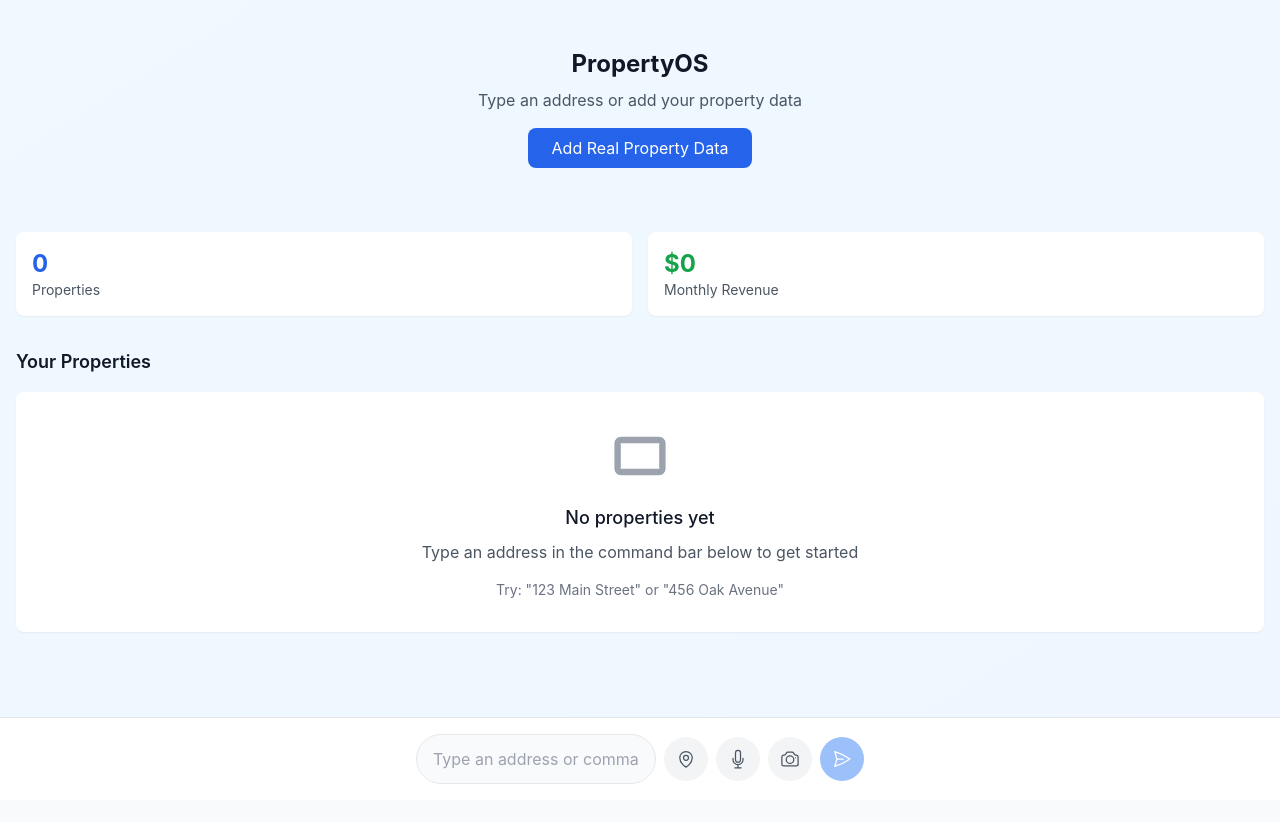
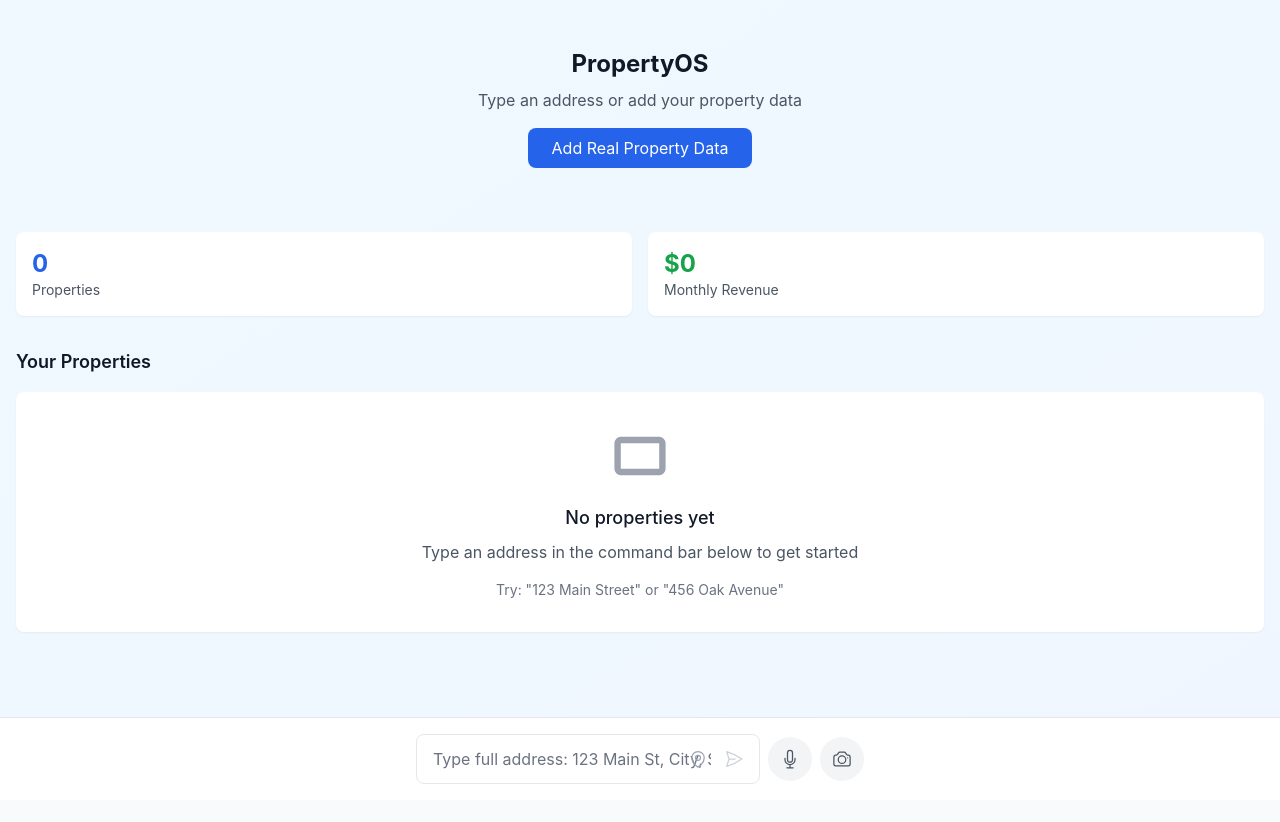
Before and after one commit to hambomyers/PROPERTY-OS, a React (Vite) app: page / in a window 1280 px wide. Shown: the top 822 px of the page. Built offline with nearby package versions, Linux system fonts and the light colour scheme.

Commit message:
Fix address validation to require city/state and prevent ambiguous addresses

```diff
--- a/src/components/UniversalCommandBar.tsx
+++ b/src/components/UniversalCommandBar.tsx
@@ -10,7 +10,7 @@ import PropertyDataPreview from './PropertyDataPreview';
 
 const CONTEXTUAL_SUGGESTIONS = {
   overview: [
-    '123 Main Street',
+    '123 Main Street, Boston, MA 02101',
     'Add new property',
     'Search properties'
   ],
@@ -44,7 +44,7 @@ export default function UniversalCommandBar() {
 
   const currentSuggestions = CONTEXTUAL_SUGGESTIONS[activeTab as keyof typeof CONTEXTUAL_SUGGESTIONS] || CONTEXTUAL_SUGGESTIONS.overview;
   const placeholder = activeTab === 'overview'
-    ? 'Type an address or command...'
+    ? 'Type full address: 123 Main St, City, State ZIP'
     : `Ask about ${activeTab}...`;
 
   useEffect(() => {
@@ -170,32 +170,46 @@ export default function UniversalCommandBar() {
               type="text"
               value={input}
               onChange={(e) => setInput(e.target.value)}
-              onFocus={() => setShowSuggestions(true)}
-              onBlur={() => setTimeout(() => setShowSuggestions(false), 200)}
-              placeholder={isProcessing ? 'Processing...' : placeholder}
-              disabled={isProcessing}
-              className="w-full px-4 py-3 bg-gray-50 border border-gray-200 rounded-full focus:outline-none focus:ring-2 focus:ring-blue-500 focus:border-transparent disabled:opacity-50"
+              onKeyDown={(e) => {
+              if (e.key === 'Enter') {
+                handleSubmit(e);
+              }
+            }}
+              placeholder={placeholder}
+              className="w-full px-4 py-3 pr-12 bg-white border border-gray-200 rounded-lg focus:outline-none focus:ring-2 focus:ring-blue-500 focus:border-transparent text-gray-900 placeholder-gray-500"
             />
-            {isProcessing && (
-              <div className="absolute right-4 top-1/2 transform -translate-y-1/2">
-                <div className="animate-spin rounded-full h-4 w-4 border-b-2 border-blue-500"></div>
+            {/* Show validation message for incomplete addresses */}
+            {input.trim() && !input.includes(',') && /^\d+\s+[A-Za-z\s]+/.test(input.trim()) && (
+              <div className="absolute top-full left-0 right-0 mt-1 p-2 bg-yellow-50 border border-yellow-200 rounded text-sm text-yellow-800">
+                ⚠️ Please include city and state: "{input.trim()}, City, State"
               </div>
             )}
+            <div className="absolute right-3 top-1/2 transform -translate-y-1/2 flex items-center space-x-2">
+              <button
+                onClick={getCurrentLocationAddress}
+                disabled={isGettingLocation}
+                className="p-1 text-gray-400 hover:text-blue-500 transition-colors disabled:opacity-50"
+                title="Use current location"
+              >
+                {isGettingLocation ? (
+                  <div className="w-5 h-5 border-2 border-blue-500 border-t-transparent rounded-full animate-spin" />
+                ) : (
+                  <MapPinIcon className="w-5 h-5" />
+                )}
+              </button>
+              <button
+                onClick={handleSubmit}
+                disabled={!input.trim() || isProcessing}
+                className="p-1 text-gray-400 hover:text-blue-500 transition-colors disabled:opacity-50"
+              >
+                {isProcessing ? (
+                  <div className="w-5 h-5 border-2 border-blue-500 border-t-transparent rounded-full animate-spin" />
+                ) : (
+                  <PaperAirplaneIcon className="w-5 h-5" />
+                )}
+              </button>
+            </div>
           </div>
-
-          <button
-            type="button"
-            onClick={getCurrentLocationAddress}
-            disabled={isGettingLocation}
-            className={`p-3 rounded-full transition-colors ${
-              isGettingLocation
-                ? 'bg-blue-500 text-white animate-pulse'
-                : 'bg-gray-100 text-gray-600 hover:bg-gray-200'
-            }`}
-            title="Use my current location"
-          >
-            <MapPinIcon className="w-5 h-5" />
-          </button>
 
           <button
             type="button"
@@ -215,14 +229,6 @@ export default function UniversalCommandBar() {
           >
             <CameraIcon className="w-5 h-5" />
           </button>
-
-          <button
-            type="submit"
-            disabled={!input.trim() || isProcessing}
-            className="p-3 bg-blue-500 text-white rounded-full hover:bg-blue-600 disabled:opacity-50 disabled:cursor-not-allowed transition-colors"
-          >
-            <PaperAirplaneIcon className="w-5 h-5" />
-          </button>
         </form>
       </div>
 
--- a/src/utils/addressDetection.ts
+++ b/src/utils/addressDetection.ts
@@ -18,11 +18,11 @@ const ADDRESS_PATTERNS = [
   // Standard US addresses: "123 Main St", "456 Oak Avenue"
   /^(\d+)\s+([A-Za-z\s]+(?:Street|St|Avenue|Ave|Road|Rd|Drive|Dr|Lane|Ln|Boulevard|Blvd|Circle|Cir|Court|Ct|Place|Pl|Way|Parkway|Pkwy))\b/i,
 
-  // With city and state: "123 Main St, Boston MA"
-  /^(\d+)\s+([A-Za-z\s]+(?:Street|St|Avenue|Ave|Road|Rd|Drive|Dr|Lane|Ln|Boulevard|Blvd|Circle|Cir|Court|Ct|Place|Pl|Way|Parkway|Pkwy)),?\s+([A-Za-z\s]+),?\s+([A-Z]{2})\b/i,
+  // REQUIRE city and state: "123 Main St, Boston, MA"
+  /^(\d+)\s+([A-Za-z\s]+(?:Street|St|Avenue|Ave|Road|Rd|Drive|Dr|Lane|Ln|Boulevard|Blvd|Circle|Cir|Court|Ct|Place|Pl|Way|Parkway|Pkwy)),\s+([A-Za-z\s]+),\s+([A-Z]{2})\b/i,
 
-  // With ZIP: "123 Main St, Boston MA 02101"
-  /^(\d+)\s+([A-Za-z\s]+(?:Street|St|Avenue|Ave|Road|Rd|Drive|Dr|Lane|Ln|Boulevard|Blvd|Circle|Cir|Court|Ct|Place|Pl|Way|Parkway|Pkwy)),?\s+([A-Za-z\s]+),?\s+([A-Z]{2})\s+(\d{5}(?:-\d{4})?)\b/i,
+  // REQUIRE city, state and ZIP: "123 Main St, Boston, MA 02101"
+  /^(\d+)\s+([A-Za-z\s]+(?:Street|St|Avenue|Ave|Road|Rd|Drive|Dr|Lane|Ln|Boulevard|Blvd|Circle|Cir|Court|Ct|Place|Pl|Way|Parkway|Pkwy)),\s+([A-Za-z\s]+),\s+([A-Z]{2})\s+(\d{5}(?:-\d{4})?)\b/i,
 
   // Apartment/Unit numbers: "123 Main St Apt 4B"
   /^(\d+)\s+([A-Za-z\s]+(?:Street|St|Avenue|Ave|Road|Rd|Drive|Dr|Lane|Ln|Boulevard|Blvd|Circle|Cir|Court|Ct|Place|Pl|Way|Parkway|Pkwy))\s+(?:Apt|Apartment|Unit|#)\s*([A-Za-z0-9]+)/i,
@@ -95,11 +95,11 @@ function calculateConfidence(match: RegExpMatchArray, patternIndex: number): num
   let confidence = 0.8; // Base confidence
 
   // Higher confidence for more specific patterns
-  if (patternIndex === 0) confidence = 0.9; // Standard format
-  if (patternIndex === 1) confidence = 0.95; // With city/state
-  if (patternIndex === 2) confidence = 0.98; // With ZIP
+  if (patternIndex === 0) confidence = 0.5; // Standard format - TOO VAGUE
+  if (patternIndex === 1) confidence = 0.95; // With city/state - GOOD
+  if (patternIndex === 2) confidence = 0.98; // With ZIP - BEST
   if (patternIndex === 3) confidence = 0.85; // With apartment
-  if (patternIndex === 4) confidence = 0.7; // Simple format
+  if (patternIndex === 4) confidence = 0.3; // Simple format - TOO VAGUE
 
   // Boost confidence for common street suffixes
   const streetText = match[2] || '';
```
